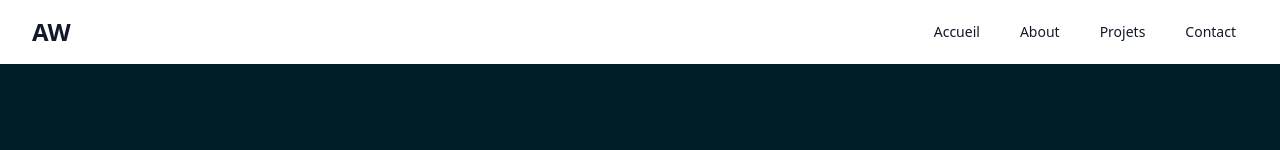
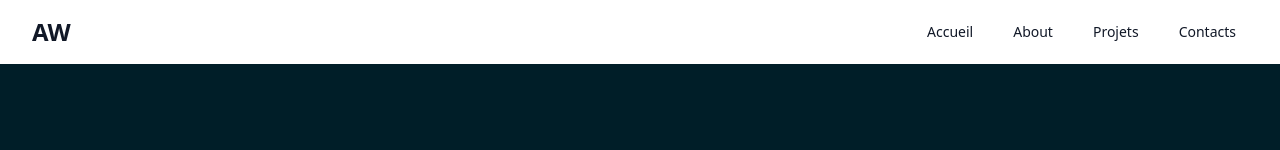
Before and after one commit to biboucodeur/my-portfolio, a React (Vite) app: page / in a window 1280 px wide. Shown: the top 150 px of the page. Built offline with nearby package versions, Linux system fonts and the light colour scheme.

Commit message:
Update Navbar.tsx

```diff
--- a/src/components/Navbar.tsx
+++ b/src/components/Navbar.tsx
@@ -23,7 +23,7 @@
               <NavLink to="/">Accueil</NavLink>
               <NavLink to="/about">About</NavLink>
               <NavLink to="/projects">Projets</NavLink>
-              <NavLink to="/contact">Contact</NavLink>
+              <NavLink to="/contact">Contacts</NavLink>
             </div>
           </div>
           <div className="md:hidden">
```
